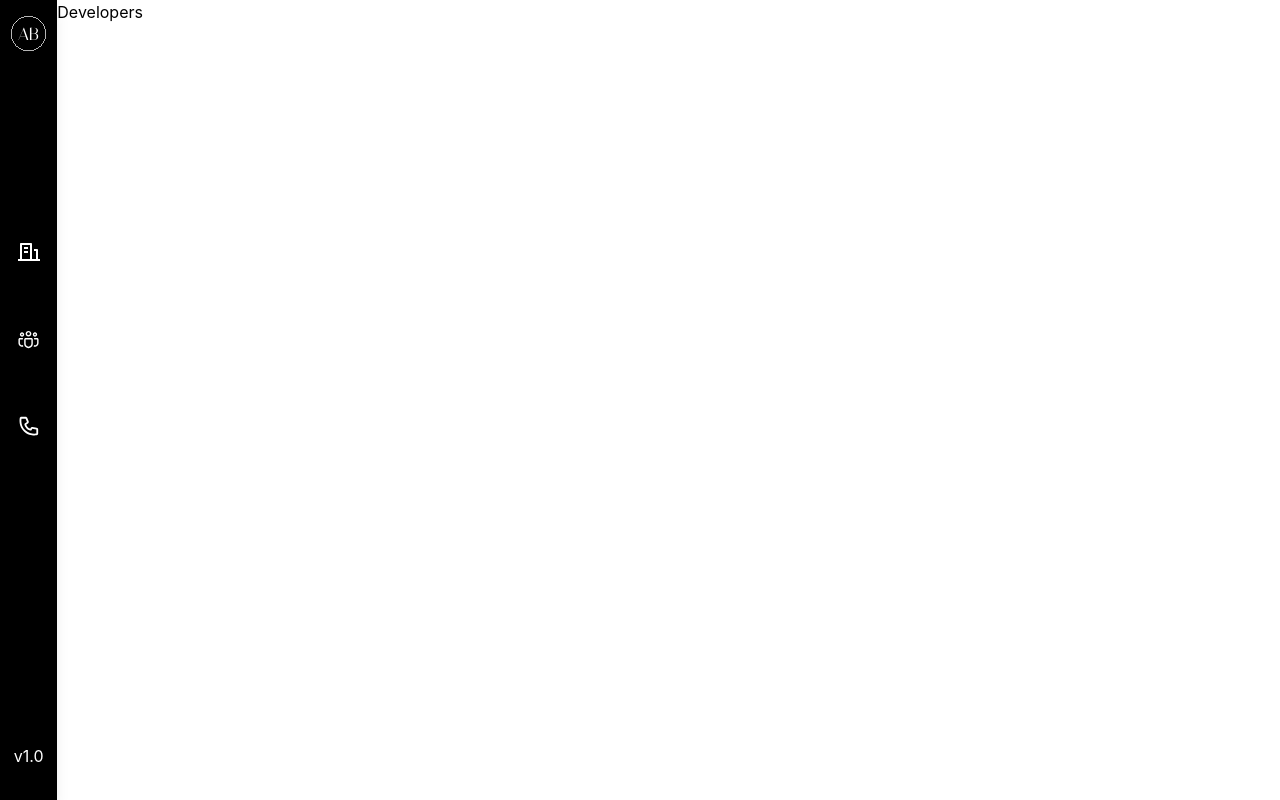
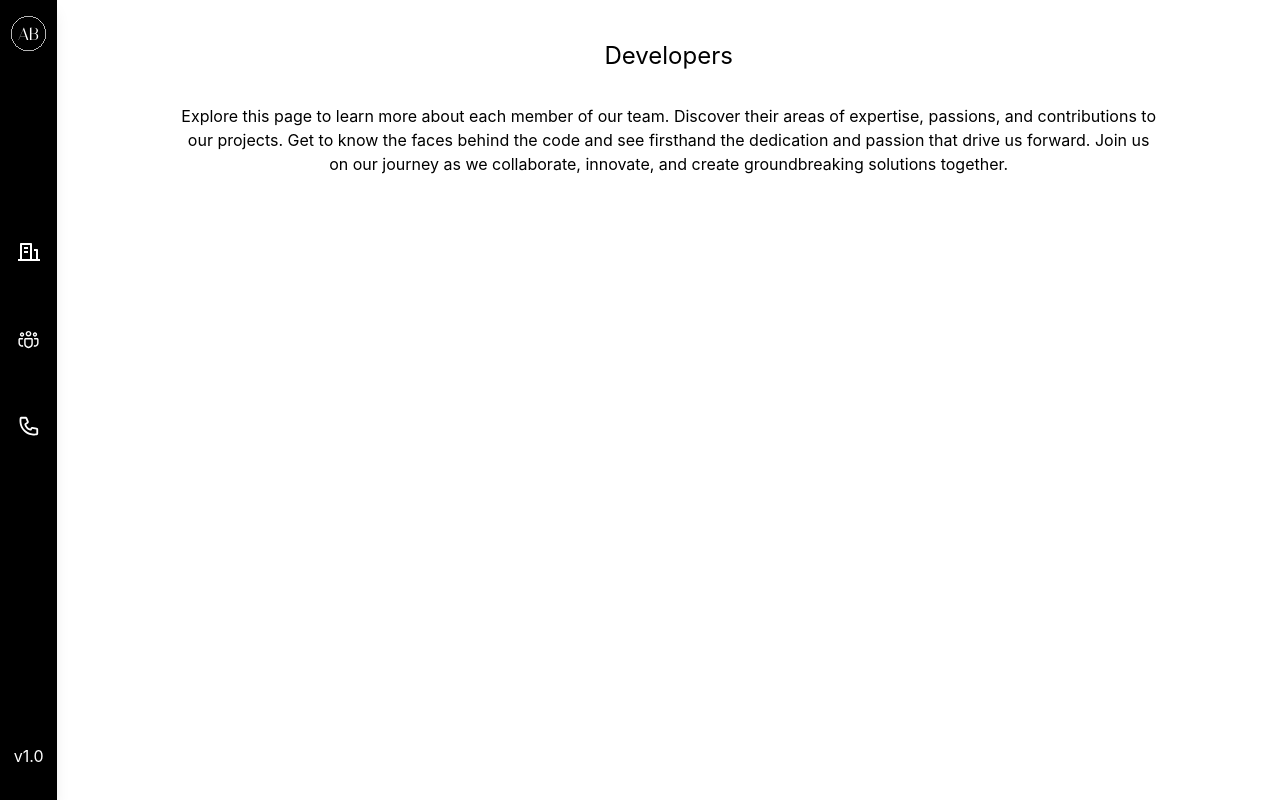
Before and after one commit to cvldz9/WDDM121-API-Proj, a React (Vite) app: page /developers in a window 1280 px wide. Built offline with nearby package versions, Linux system fonts and the light colour scheme.

Commit message:
first commit for  Developers page

```diff
--- a/src/pages/Developers.css
+++ b/src/pages/Developers.css
@@ -0,0 +1,4 @@
+/* Developers.css */
+.sub-paragraph {
+    width: 80%; /* Adjust the width as needed */
+  }
--- a/src/pages/Developers.jsx
+++ b/src/pages/Developers.jsx
@@ -1,10 +1,15 @@
 import "./Developers.css";
+
 function Developers({ isDarkMode }) {
-	return (
-		<>
-			<div>Developers</div>
-		</>
-	);
+  return (
+    <div className="flex flex-col items-center">
+      <h3 className="text-center pb-8 pt-10 px-20 text-2xl self-center">Developers</h3>
+      <div className="flex justify-center pb-8 ">
+        <p className="sub-paragraph text-center">Explore this page to learn more about each member of our team. Discover their areas of expertise, passions, and contributions to our projects. Get to know the faces behind the code and see firsthand the dedication and passion that drive us forward. Join us on our journey as we collaborate, innovate, and create groundbreaking solutions together.</p>
+      </div>
+
+    </div>
+  );
 }
 
 export default Developers;
```
